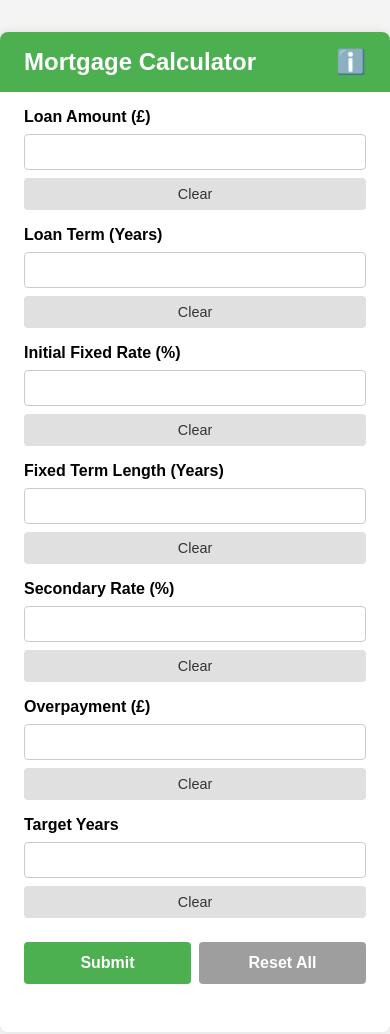
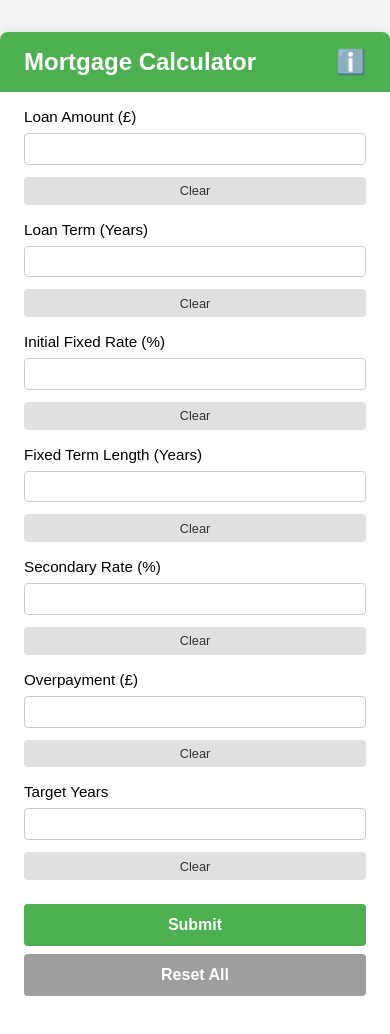
Before and after one commit to Ampdrew06/Mortgage-Calculator, a React (Create React App) app: page / in a window 390 px wide. Shown: the top 1034 px of the page. Built offline with nearby package versions, Linux system fonts and the light colour scheme.

Commit message:
Update App.css

```diff
--- a/src/App.css
+++ b/src/App.css
@@ -1,5 +1,4 @@
-/* App.css — updated for mobile layout issues */
-
+/* Final Mobile-Friendly CSS - Mortgage Calculator */
 body {
   font-family: Arial, sans-serif;
   background-color: #f4f4f4;
@@ -45,34 +44,35 @@ body {
 
 .input-row {
   display: flex;
+  flex-wrap: nowrap;
   align-items: center;
   gap: 0.5rem;
   margin-bottom: 1rem;
-  flex-wrap: wrap;
 }
 
 .input-row label {
-  flex: 1 1 100%;
-  font-weight: bold;
+  flex: 1.5 0 120px;
+  font-size: 0.95rem;
 }
 
 .input-row input {
-  flex: 1 1 100%;
-  padding: 0.5rem;
-  font-size: 1rem;
+  flex: 1 1 100px;
+  padding: 0.4rem;
+  font-size: 0.95rem;
   border: 1px solid #ccc;
   border-radius: 4px;
 }
 
 .clear-btn {
-  flex: 1 1 100%;
-  padding: 0.5rem;
+  flex: 0 0 60px;
+  padding: 0.4rem;
   background-color: #e0e0e0;
   color: #333;
   border: none;
   border-radius: 4px;
-  font-size: 0.9rem;
+  font-size: 0.8rem;
   cursor: pointer;
+  white-space: nowrap;
 }
 
 .clear-btn:hover {
@@ -83,18 +83,17 @@ body {
   display: flex;
   justify-content: space-between;
   margin: 1.5rem 0;
-  flex-wrap: wrap;
-  gap: 0.5rem;
 }
 
 .submit-btn,
 .reset-btn {
-  flex: 1 1 48%;
+  flex: 1;
   padding: 0.75rem;
   border: none;
   border-radius: 4px;
   font-weight: bold;
   cursor: pointer;
+  margin-right: 0.5rem;
   font-size: 1rem;
 }
 
@@ -110,6 +109,7 @@ body {
 .reset-btn {
   background-color: #9e9e9e;
   color: white;
+  margin-right: 0;
 }
 
 .reset-btn:hover {
@@ -131,16 +131,15 @@ body {
   justify-content: space-between;
 }
 
-/* Responsive Pie Chart */
 .pie-wrapper {
-  max-width: 280px;
+  max-width: 260px;
   margin: 2rem auto;
   text-align: center;
 }
 
 .pie-labels {
   margin-top: 1rem;
-  font-size: 0.95rem;
+  font-size: 0.9rem;
   font-weight: bold;
 }
 
@@ -149,21 +148,30 @@ body {
   margin: 0 0.5rem;
 }
 
-@media screen and (min-width: 600px) {
+/* Responsive Fixes for Smaller Screens */
+@media screen and (max-width: 480px) {
   .input-row {
-    flex-direction: row;
-    align-items: center;
+    flex-wrap: wrap;
   }
 
-  .input-row label {
-    flex: 2 1 100px;
-  }
-
-  .input-row input {
-    flex: 2 1 150px;
+  .input-row label,
+  .input-row input,
+  .clear-btn {
+    flex: 1 1 100%;
+    max-width: 100%;
   }
 
   .clear-btn {
-    flex: 1 1 80px;
+    margin-top: 0.25rem;
+  }
+
+  .action-row {
+    flex-direction: column;
+    gap: 0.5rem;
+  }
+
+  .submit-btn,
+  .reset-btn {
+    margin-right: 0;
   }
 }
```
